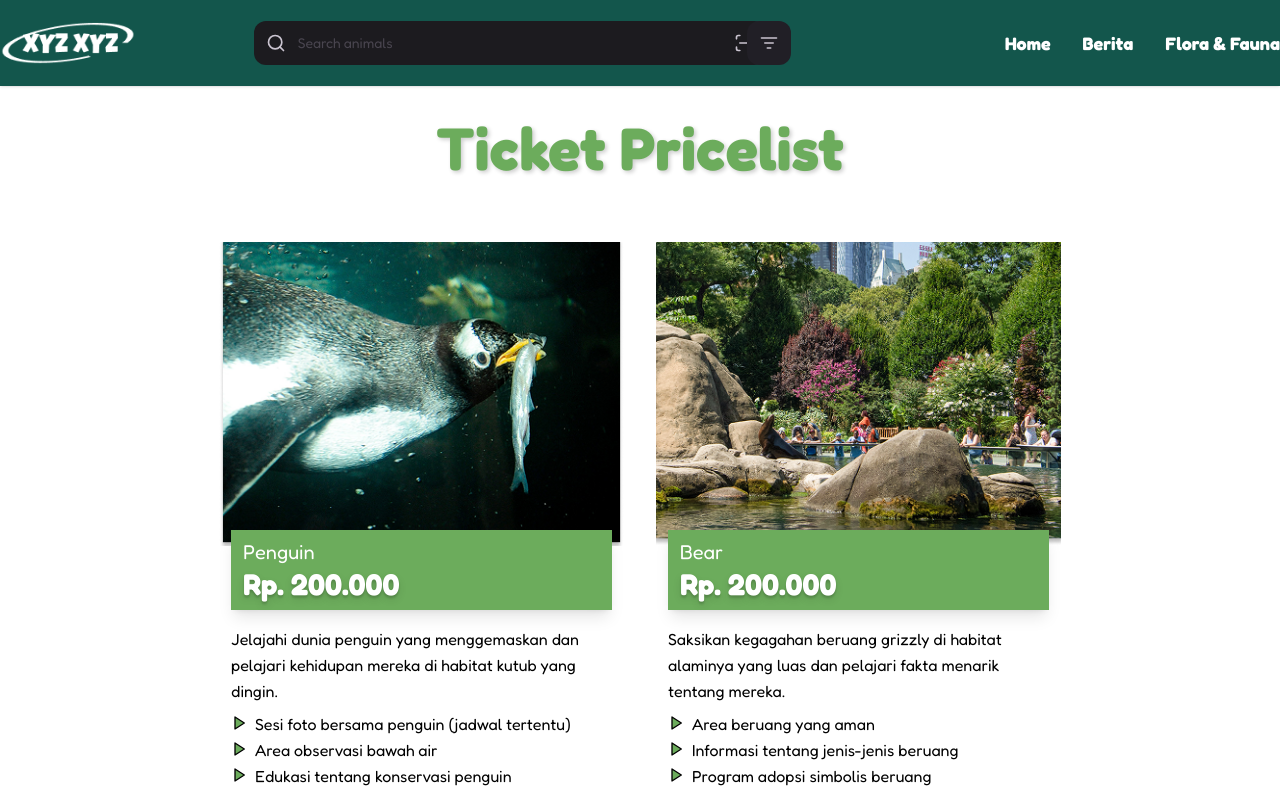
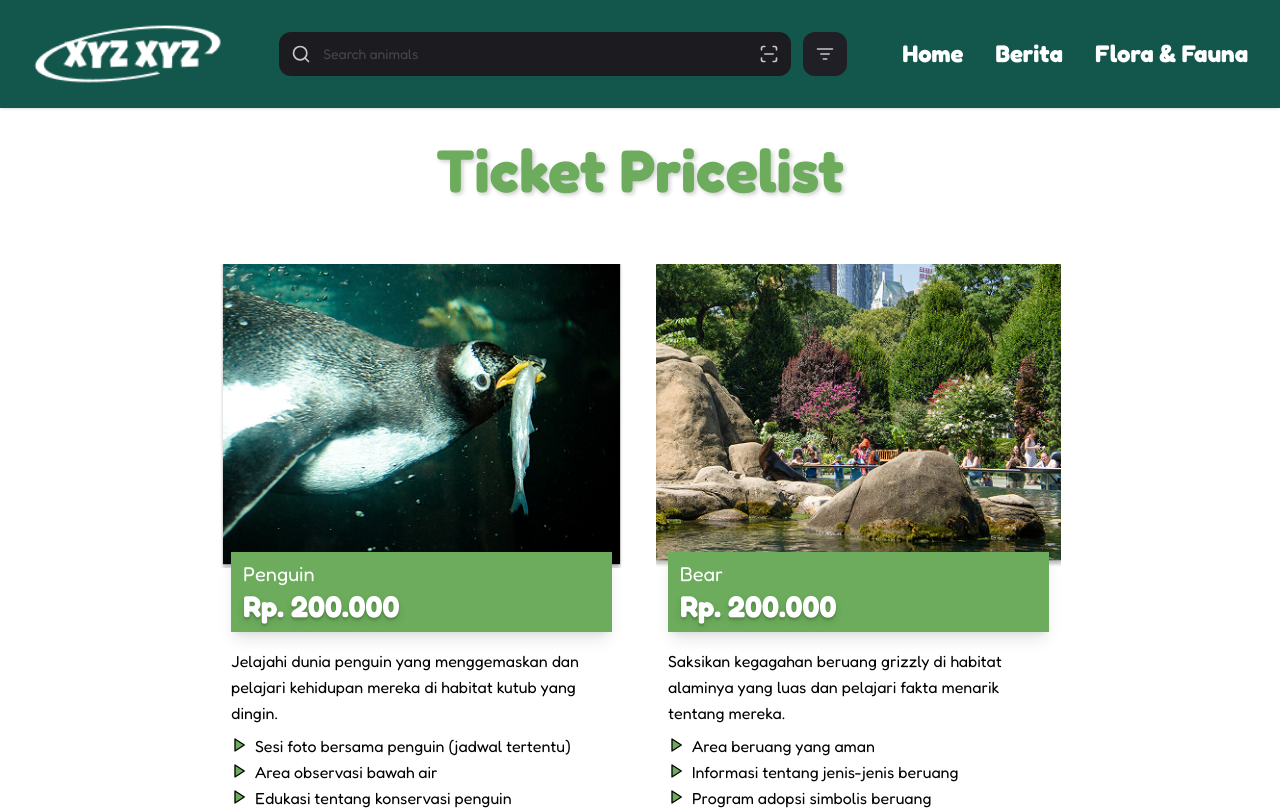
Before and after one commit to anandaalexx/KKN-Ekowisata, a Next.js app: page /tiket in a window 1280 px wide. Shown: the top 810 px of the page. Built offline with nearby package versions, Linux system fonts and the light colour scheme.

Commit message:
update serach navbar

```diff
--- a/src/components/SearchNavbar.jsx
+++ b/src/components/SearchNavbar.jsx
@@ -28,13 +28,13 @@ export default function SearchNavbar() {
       ? [
           { label: "Home", href: "/" },
           { label: "Berita", href: "/berita" },
-          { label: "Flora & Fauna", href: "/flora-fauna" },
+          { label: "Flora & Fauna", href: "/florafauna" },
         ]
       : pathname === "/berita"
       ? [
           { label: "Home", href: "/" },
           { label: "Tiket", href: "/tiket" },
-          { label: "Flora & Fauna", href: "/flora-fauna" },
+          { label: "Flora & Fauna", href: "/florafauna" },
         ]
       : [
           { label: "Home", href: "/" },
@@ -44,21 +44,24 @@ export default function SearchNavbar() {
 
   return (
     <nav className="shadow-sm sticky top-0 z-50" style={{ backgroundColor }}>
-      <div className="max-w-7xl mx-auto py-4 flex items-center justify-between">
+      {/* Ganti padding horizontal (px) di container utama */}
+      <div className="max-w-7xl mx-auto px-4 sm:px-6 lg:px-8 py-4 flex items-center justify-between gap-x-4 md:gap-x-12">
         {/* Logo */}
-        <Link href="/" className="w-34 h-auto">
+        <Link href="/" className="flex-shrink-0">
           <Image
             src={logoSrc}
             alt="Logo Mini Zoo"
             width={192}
             height={72}
-            className="h-auto w-full"
+            className="h-auto w-32 md:w-48" // Lebar logo responsif
             priority
           />
         </Link>
 
+        {/* Kelompok Tengah: Search Bar dan Filter Icon */}
+        <div className="flex flex-1 justify-center items-center gap-x-3">
           {/* Search bar */}
-        <div className="flex flex-1 max-w-lg -ml-24">
+          <div className="flex flex-1 max-w-lg">
             <div className="flex items-center bg-[#1C1B1F] text-white rounded-xl w-full overflow-hidden">
               <span className="p-3">
                 <Search className="w-5 h-5 text-[#CAC4D0] cursor-pointer hover:brightness-90" />
@@ -74,14 +77,18 @@ export default function SearchNavbar() {
             </div>
           </div>
 
-        {/* Menu icon */}
-        <button className="bg-[#211F26] p-3 rounded-xl -ml-58">
+          {/* Menu icon (Filter) */}
+          <button className="bg-[#211F26] p-3 rounded-xl">
             <ListFilter className="w-5 h-5 text-[#CAC4D0] cursor-pointer hover:brightness-90" />
           </button>
+        </div>
 
-        {/* Menu dinamis */}
+        {/* Menu dinamis (Navigasi Kanan) */}
         <ul
-          className={clsx("flex space-x-8 font-semibold text-lg", textColor)}
+          className={clsx(
+            "hidden md:flex items-center space-x-8 font-semibold text-2xl",
+            textColor
+          )}
           style={{ textColor }}
         >
           {menuItems.map((item, index) => (
```
Lines whose indentation alone changed are shown as unchanged.
